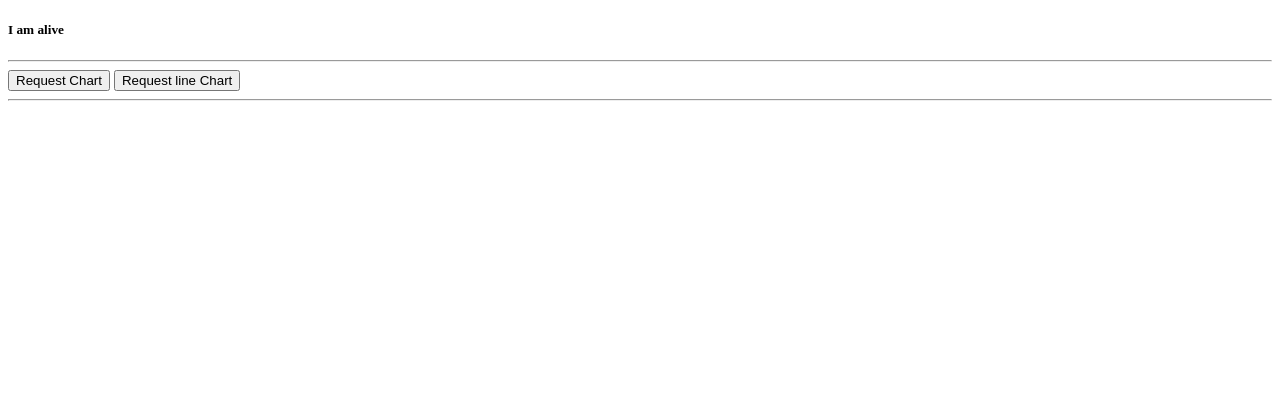
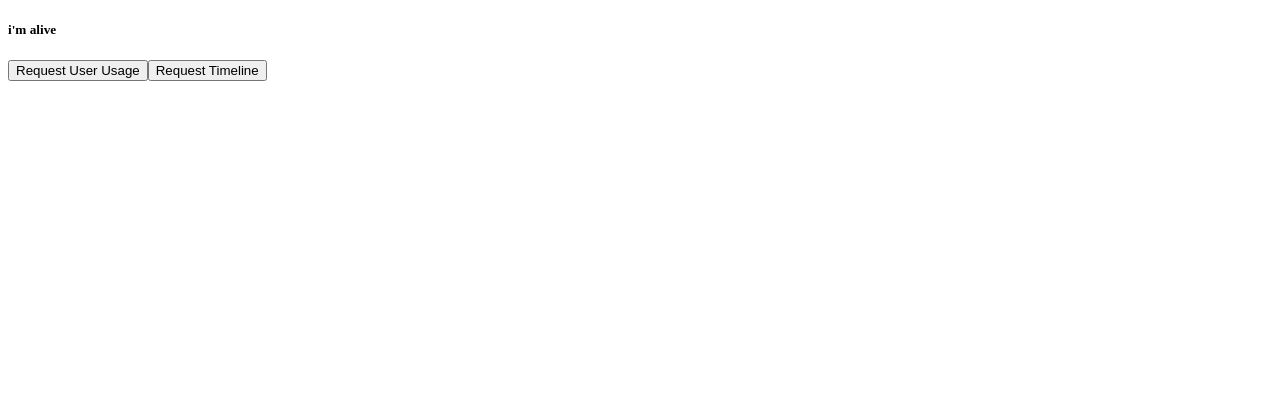
Before and after one commit to diwash5/routernodejs, a website: page index.html in a window 1280 px wide. Drawn offline with nearby package versions, Linux system fonts and the light colour scheme.

Commit message:
Update index.html

```diff
--- a/index.html
+++ b/index.html
@@ -3,25 +3,25 @@
 
 <head>
 	<meta charset="UTF-8">
-	<meta http-equiv="X-UA-Compatible" content="IE=edge">
 	<meta name="viewport" content="width=device-width, initial-scale=1.0">
 	<title>Router | Homepage</title>
+	<script src="https://code.highcharts.com/stock/highstock.js">
+	</script>
+  <script src="https://code.highcharts.com/modules/export-data.js"></script>
+	<script src="https://code.highcharts.com/stock/modules/exporting.js">
+	</script>
+  <script src="https://code.highcharts.com/modules/series-label.js"></script>
+	<script src="https://code.highcharts.com/stock/modules/accessibility.js">
+	</script>
+  	<script src='/code.js'> </script>
+
 </head>
 
-<body class="bg-success">
-	<div class="col-8 offset-2">
-		<div class="card">
-			<div class="body-card">
-				<h5>I am alive</h5>
-				<hr>
-				<button src="/code.js" onclick="getdata()">Request Chart</button>
-                <button src="/code.js" onclick="timeseries()">Request line Chart</button>
-                <hr>
-                <canvas id="myChart" width="400" height="300" role="img"></canvas>
-            </div>
-        </div>
-    </div>
-    <script src="/code.js" ></script>
-    <script src="https://cdn.jsdelivr.net/npm/chart.js"></script>
+<body>
+	<h5>i'm alive </h5>
+  <button src="/code.js" onclick="barchart()">Request User Usage </button><button src="/code.js" onclick="linechart()">Request Timeline </button>
+	<div id="barchart" style="height: 100%; width: 100%; margin: 0 auto"></div>
+  <div id="mi4alinechart" style="height: 100%; width: 100%; margin: 0 auto"></div>
+  <div id="mi4clinechart" style="height: 100%; width: 100%; margin: 0 auto"></div>
 </body>
 </html>
```
